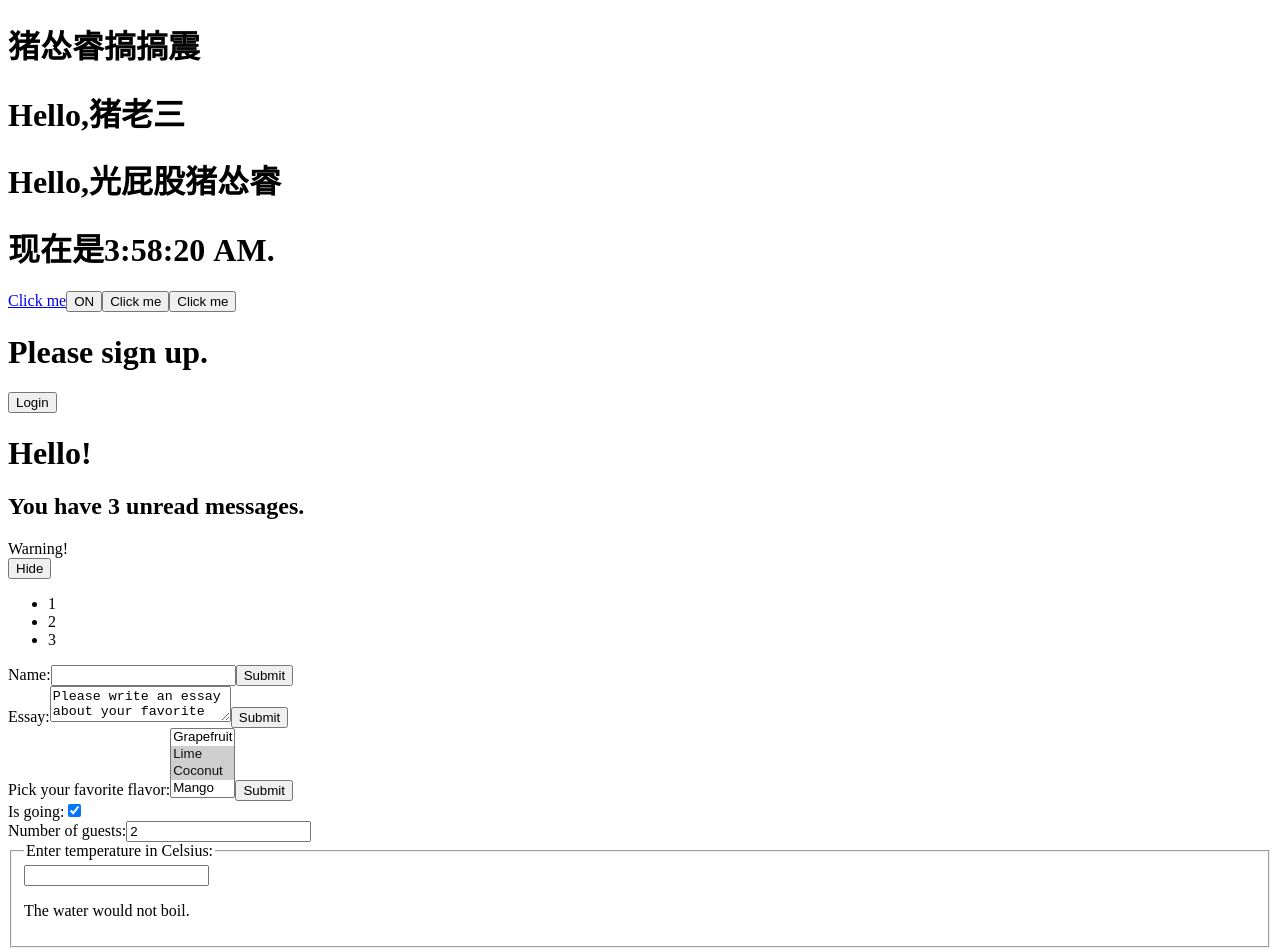
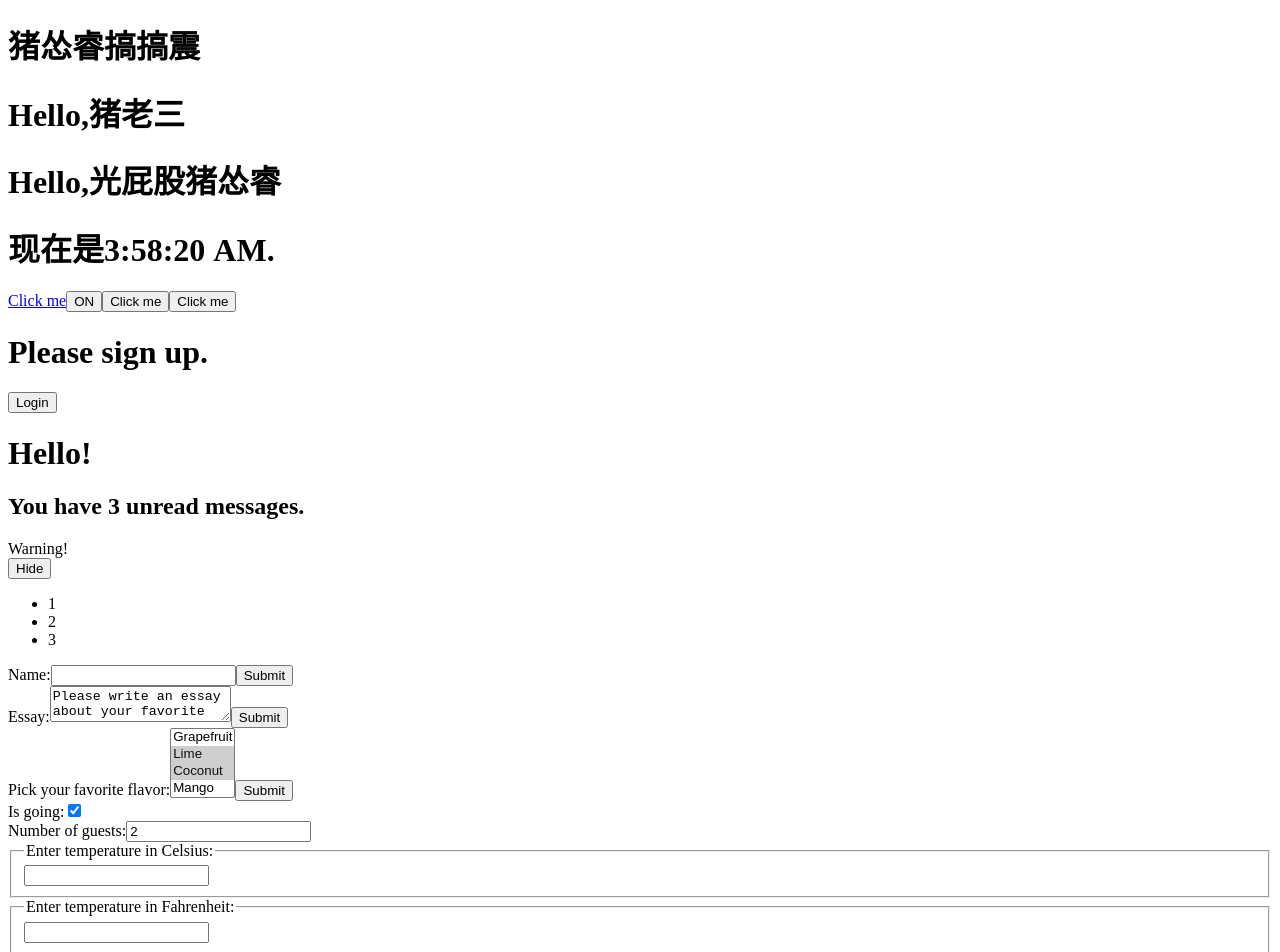
Before and after one commit to neilchou/neilchou.github.io, a React (Create React App) app: page / in a window 1280 px wide. Shown: the top 952 px of the page. Built offline with nearby package versions, Linux system fonts and the light colour scheme.

Commit message:
组件分离

```diff
--- a/src/component/Calculator.js
+++ b/src/component/Calculator.js
@@ -1,35 +1,21 @@
-import React from 'react'
+import React from 'react';
+import TemperatureInput from './TemperatureInput'
 
-function BoilingVerdict(props) {
-  if (props.celsius >= 100) {
-    return <p>The water would boil.</p>;
-  }
-  return <p>The water would not boil.</p>;
-}
+// function BoilingVerdict(props) {
+//   if (props.celsius >= 100) {
+//     return <p>The water would boil.</p>;
+//   }
+//   return <p>The water would not boil.</p>;
+// }
 
 export default class Calculator extends React.Component {
-  constructor(props) {
-    super(props);
-    this.state = { temperature: '' };
-  }
-
-  handleChange = (e) => {
-    this.setState({ temperature: e.target.value });
-  }
 
   render() {
-    const temperature = this.state.temperature;
     return (
-      <fieldset>
-        <legend>Enter temperature in Celsius:</legend>
-        <input
-          value={temperature}
-          onChange={this.handleChange} />
-
-        <BoilingVerdict
-          celsius={parseFloat(temperature)} />
-
-      </fieldset>
+      <div>
+        <TemperatureInput scale="c" />
+        <TemperatureInput scale="f" />
+      </div>
     );
   }
 }
--- /dev/null
+++ b/src/component/TemperatureInput.js
@@ -0,0 +1,31 @@
+import React from 'react';
+
+const scaleNames = {
+  c: 'Celsius',
+  f: 'Fahrenheit'
+};
+
+class TemperatureInput extends React.Component {
+  constructor(props) {
+    super(props);
+    this.state = { temperature: '' };
+  }
+
+  handleChange = (e) => {
+    this.setState({ temperature: e.target.value });
+  }
+
+  render() {
+    const temperature = this.state.temperature;
+    const scale = this.props.scale;
+    return (
+      <fieldset>
+        <legend>Enter temperature in {scaleNames[scale]}:</legend>
+        <input value={temperature}
+          onChange={this.handleChange} />
+      </fieldset>
+    );
+  }
+}
+
+export default TemperatureInput;
```
Also changed, not shown: public/docs/010-Lifting-State-Up.md (+49 -0 lines).
